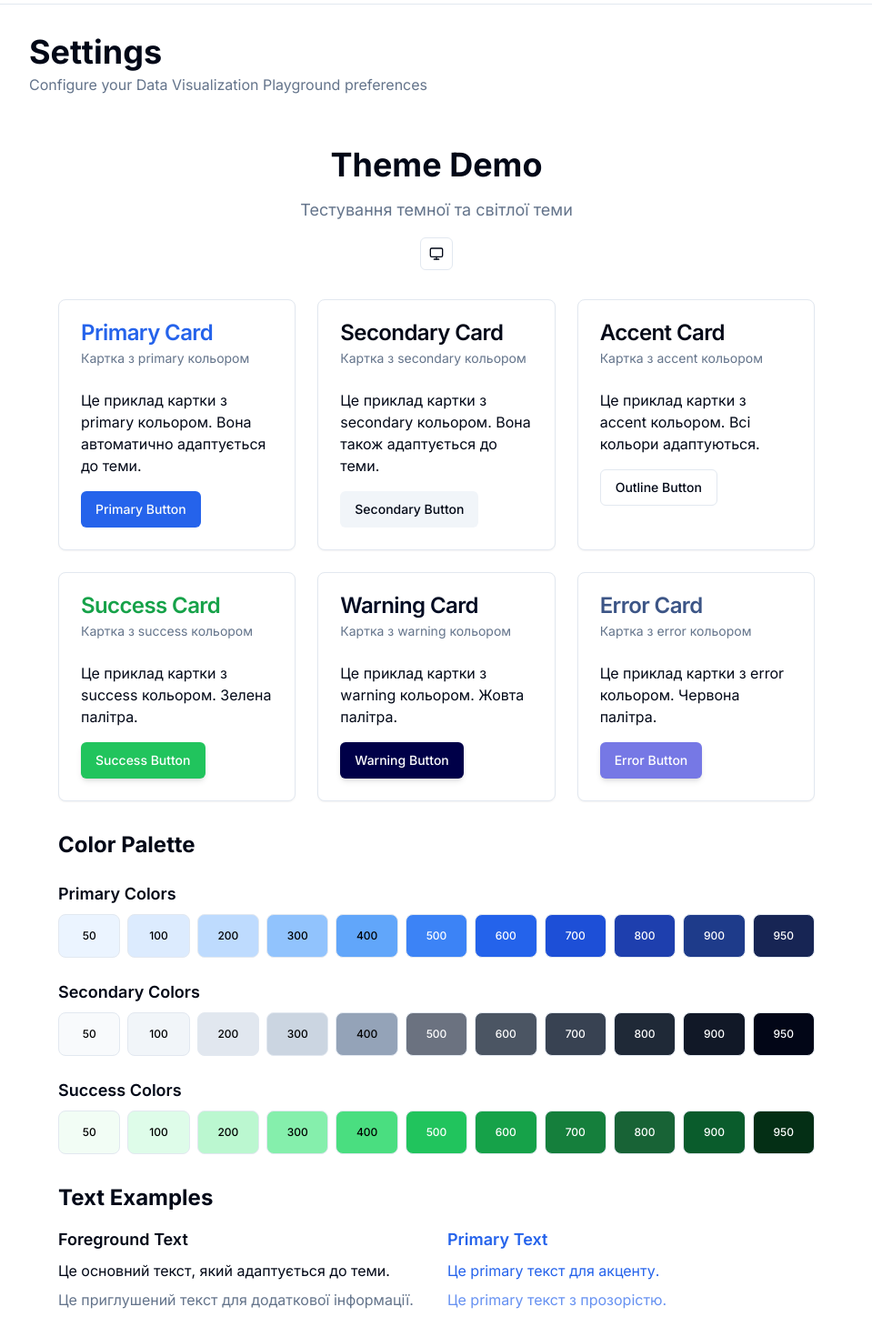
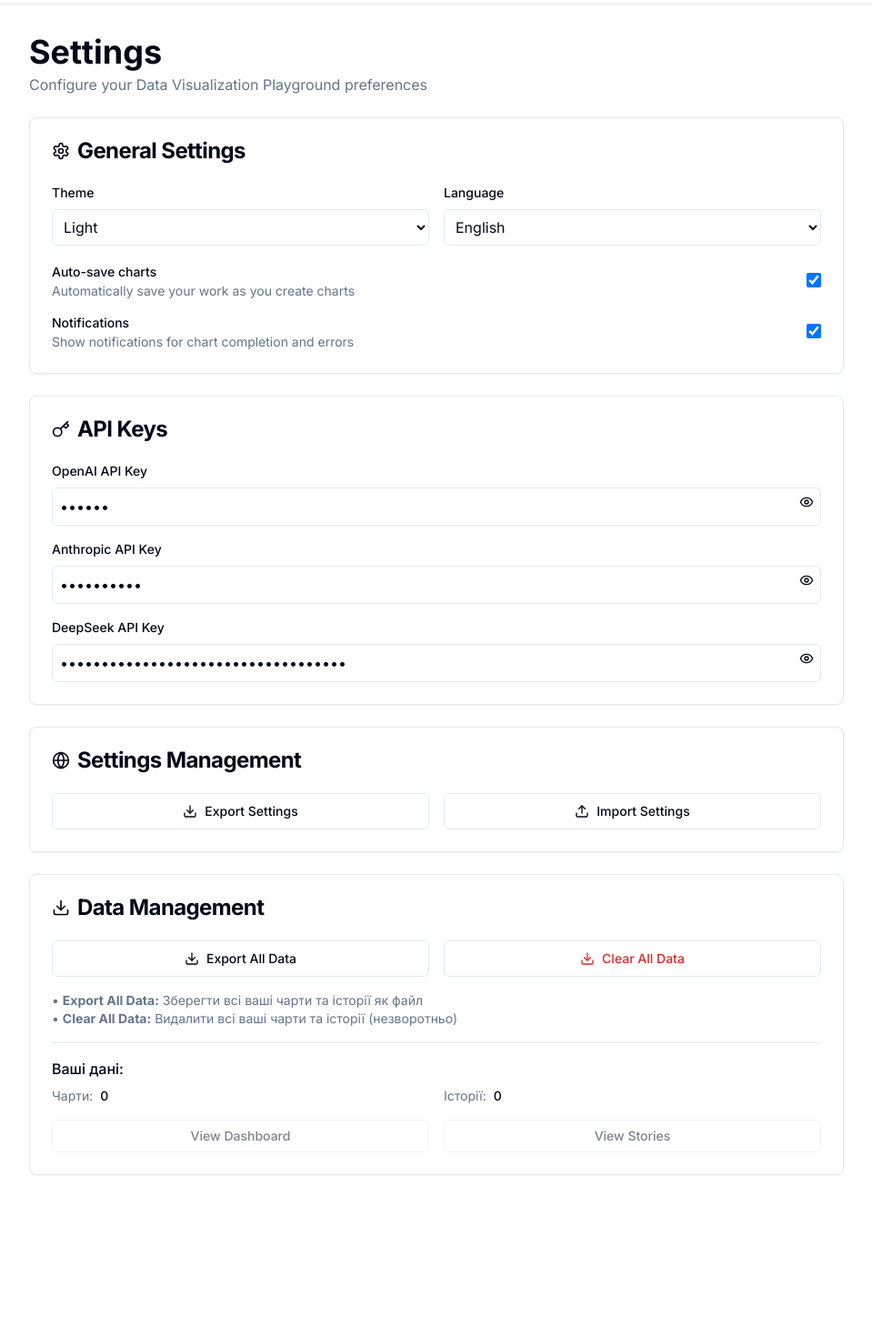
Before and after one commit to IlliaDol/Data-visualization-playground, a Next.js app: page /settings in a window 1280 px wide. Shown: the part 60-1530 px from the top of the page at 91% size, without its empty margins (160-1119 px from the left). After the commit the page ends 1384 px from the top, so only its background shows below. Built offline with nearby package versions, Linux system fonts and the light colour scheme.

Commit message:
Remove ThemeDemo component and clean up theme selection - Theme selection now only available in General Settings and header - Removed ThemeDemo from settings page - Deleted ThemeDemo.tsx component - Updated test page with simple content

```diff
--- a/app/import/page.tsx
+++ b/app/import/page.tsx
@@ -124,9 +124,9 @@ export default function ImportPage() {
           {importedData.length > 0 && (
             <div className="space-y-6">
               {/* Інформація про імпорт */}
-              <Card className="border-green-200 bg-green-50 dark:bg-green-950 dark:border-green-800">
+              <Card className="border-border bg-muted">
                 <CardHeader>
-                  <CardTitle className="flex items-center gap-2 text-green-800 dark:text-green-200">
+                                      <CardTitle className="flex items-center gap-2 text-foreground">
                     <CheckCircle className="h-5 w-5" />
                     Імпорт успішний
                   </CardTitle>
--- a/app/settings/page.tsx
+++ b/app/settings/page.tsx
@@ -4,7 +4,7 @@ import React, { useState, useEffect } from 'react'
 import { Button } from '@/components/ui/button'
 import { Card, CardContent, CardHeader, CardTitle } from '@/components/ui/card'
 import { Settings, Key, Globe, Download, Upload, Eye, EyeOff } from 'lucide-react'
-import { ThemeDemo } from '@/components/ThemeDemo'
+
 
 
 export default function SettingsPage() {
@@ -93,9 +93,6 @@ export default function SettingsPage() {
             Configure your Data Visualization Playground preferences
           </p>
         </div>
-
-                    {/* Theme Demo */}
-            <ThemeDemo />
 
 
 
--- a/app/test/page.tsx
+++ b/app/test/page.tsx
@@ -1,5 +1,10 @@
-import { ThemeDemo } from '@/components/ThemeDemo'
-
 export default function TestPage() {
-  return <ThemeDemo />
+  return (
+    <div className="container mx-auto p-8">
+      <h1 className="text-4xl font-bold text-foreground mb-4">Test Page</h1>
+      <p className="text-muted-foreground">
+        This is a test page for development purposes.
+      </p>
+    </div>
+  )
 }
--- a/components/AIAssistant.tsx
+++ b/components/AIAssistant.tsx
@@ -352,7 +352,7 @@ export function AIAssistant({ dataProfile, onChartSuggestion }: AIAssistantProps
         <CardContent className="flex-1 flex flex-col p-0">
           {/* Quick Actions */}
           {dataProfile && (
-            <div className="px-4 pb-3 border-b border-gray-100 dark:border-gray-700">
+            <div className="px-4 pb-3 border-b border-border">
               <div className="grid grid-cols-2 gap-2">
                 {QUICK_ACTIONS.map((action) => {
                   const Icon = action.icon
--- a/components/ChartBuilder.tsx
+++ b/components/ChartBuilder.tsx
@@ -380,7 +380,7 @@ export function ChartBuilder({ dataProfile, onChartCreated }: ChartBuilderProps)
                     className={`p-4 border rounded-lg text-left transition-colors ${
                       selectedChartType === type.id
                         ? 'border-primary bg-primary/10'
-                        : 'border-gray-200 dark:border-gray-700 hover:border-gray-300 dark:hover:border-gray-600'
+                        : 'border-border hover:border-border/60'
                     }`}
                   >
                     <Icon className="h-6 w-6 mb-2 text-blue-600 dark:text-blue-400" />
--- a/components/DataCleaner.tsx
+++ b/components/DataCleaner.tsx
@@ -292,7 +292,7 @@ export function DataCleaner({ data, onDataCleaned, onClose }: DataCleanerProps)
                 {cleanedData && (
                   <Card className="border-border bg-muted">
                     <CardContent className="pt-6">
-                      <div className="flex items-center gap-2 text-green-800 dark:text-green-200">
+                                              <div className="flex items-center gap-2 text-foreground">
                         <CheckCircle className="h-5 w-5" />
                         <span className="font-medium">Дані успішно очищено!</span>
                       </div>
--- a/components/ThemeDemo.tsx
+++ /dev/null
@@ -1,178 +0,0 @@
-'use client'
-
-import React from 'react'
-import { Card, CardContent, CardDescription, CardHeader, CardTitle } from '@/components/ui/card'
-import { Button } from '@/components/ui/button'
-import { ThemeToggle } from './ThemeToggle'
-
-export function ThemeDemo() {
-  return (
-    <div className="container mx-auto p-8 space-y-8">
-      <div className="text-center space-y-4">
-        <h1 className="text-4xl font-bold text-foreground">Theme Demo</h1>
-        <p className="text-muted-foreground text-lg">
-          Тестування темної та світлої теми
-        </p>
-        <div className="flex justify-center">
-          <ThemeToggle />
-        </div>
-      </div>
-
-      <div className="grid grid-cols-1 md:grid-cols-2 lg:grid-cols-3 gap-6">
-        {/* Primary Card */}
-        <Card className="card-hover">
-          <CardHeader>
-            <CardTitle className="text-primary">Primary Card</CardTitle>
-            <CardDescription>Картка з primary кольором</CardDescription>
-          </CardHeader>
-          <CardContent>
-            <p className="text-foreground">
-              Це приклад картки з primary кольором. Вона автоматично адаптується до теми.
-            </p>
-            <Button className="mt-4">Primary Button</Button>
-          </CardContent>
-        </Card>
-
-        {/* Secondary Card */}
-        <Card className="card-hover">
-          <CardHeader>
-            <CardTitle className="text-secondary-foreground">Secondary Card</CardTitle>
-            <CardDescription>Картка з secondary кольором</CardDescription>
-          </CardHeader>
-          <CardContent>
-            <p className="text-foreground">
-              Це приклад картки з secondary кольором. Вона також адаптується до теми.
-            </p>
-            <Button variant="secondary" className="mt-4">Secondary Button</Button>
-          </CardContent>
-        </Card>
-
-        {/* Accent Card */}
-        <Card className="card-hover">
-          <CardHeader>
-            <CardTitle className="text-accent-foreground">Accent Card</CardTitle>
-            <CardDescription>Картка з accent кольором</CardDescription>
-          </CardHeader>
-          <CardContent>
-            <p className="text-foreground">
-              Це приклад картки з accent кольором. Всі кольори адаптуються.
-            </p>
-            <Button variant="outline" className="mt-4">Outline Button</Button>
-          </CardContent>
-        </Card>
-
-        {/* Success Card */}
-        <Card className="card-hover">
-          <CardHeader>
-            <CardTitle className="text-success-600 dark:text-success-400">Success Card</CardTitle>
-            <CardDescription>Картка з success кольором</CardDescription>
-          </CardHeader>
-          <CardContent>
-            <p className="text-foreground">
-              Це приклад картки з success кольором. Зелена палітра.
-            </p>
-            <Button className="btn-success mt-4">Success Button</Button>
-          </CardContent>
-        </Card>
-
-        {/* Warning Card */}
-        <Card className="card-hover">
-          <CardHeader>
-            <CardTitle className="text-warning-600 dark:text-warning-400">Warning Card</CardTitle>
-            <CardDescription>Картка з warning кольором</CardDescription>
-          </CardHeader>
-          <CardContent>
-            <p className="text-foreground">
-              Це приклад картки з warning кольором. Жовта палітра.
-            </p>
-            <Button className="btn-warning mt-4">Warning Button</Button>
-          </CardContent>
-        </Card>
-
-        {/* Error Card */}
-        <Card className="card-hover">
-          <CardHeader>
-            <CardTitle className="text-error-600 dark:text-error-400">Error Card</CardTitle>
-            <CardDescription>Картка з error кольором</CardDescription>
-          </CardHeader>
-          <CardContent>
-            <p className="text-foreground">
-              Це приклад картки з error кольором. Червона палітра.
-            </p>
-            <Button className="btn-error mt-4">Error Button</Button>
-          </CardContent>
-        </Card>
-      </div>
-
-      {/* Color Palette Demo */}
-      <div className="space-y-6">
-        <h2 className="text-2xl font-bold text-foreground">Color Palette</h2>
-
-        {/* Primary Colors */}
-        <div className="space-y-2">
-          <h3 className="text-lg font-semibold text-foreground">Primary Colors</h3>
-          <div className="grid grid-cols-11 gap-2">
-            {[50, 100, 200, 300, 400, 500, 600, 700, 800, 900, 950].map((shade) => (
-              <div
-                key={shade}
-                className={`color-primary-${shade} h-12 rounded-lg border border-border flex items-center justify-center text-xs font-medium`}
-                style={{ color: shade >= 500 ? 'white' : 'black' }}
-              >
-                {shade}
-              </div>
-            ))}
-          </div>
-        </div>
-
-        {/* Secondary Colors */}
-        <div className="space-y-2">
-          <h3 className="text-lg font-semibold text-foreground">Secondary Colors</h3>
-          <div className="grid grid-cols-11 gap-2">
-            {[50, 100, 200, 300, 400, 500, 600, 700, 800, 900, 950].map((shade) => (
-              <div
-                key={shade}
-                className={`color-secondary-${shade} h-12 rounded-lg border border-border flex items-center justify-center text-xs font-medium`}
-                style={{ color: shade >= 500 ? 'white' : 'black' }}
-              >
-                {shade}
-              </div>
-            ))}
-          </div>
-        </div>
-
-        {/* Success Colors */}
-        <div className="space-y-2">
-          <h3 className="text-lg font-semibold text-foreground">Success Colors</h3>
-          <div className="grid grid-cols-11 gap-2">
-            {[50, 100, 200, 300, 400, 500, 600, 700, 800, 900, 950].map((shade) => (
-              <div
-                key={shade}
-                className={`color-success-${shade} h-12 rounded-lg border border-border flex items-center justify-center text-xs font-medium`}
-                style={{ color: shade >= 500 ? 'white' : 'black' }}
-              >
-                {shade}
-              </div>
-            ))}
-          </div>
-        </div>
-      </div>
-
-      {/* Text Examples */}
-      <div className="space-y-4">
-        <h2 className="text-2xl font-bold text-foreground">Text Examples</h2>
-        <div className="grid grid-cols-1 md:grid-cols-2 gap-6">
-          <div className="space-y-2">
-            <h3 className="text-lg font-semibold text-foreground">Foreground Text</h3>
-            <p className="text-foreground">Це основний текст, який адаптується до теми.</p>
-            <p className="text-muted-foreground">Це приглушений текст для додаткової інформації.</p>
-          </div>
-          <div className="space-y-2">
-            <h3 className="text-lg font-semibold text-primary">Primary Text</h3>
-            <p className="text-primary">Це primary текст для акценту.</p>
-            <p className="text-primary/70">Це primary текст з прозорістю.</p>
-          </div>
-        </div>
-      </div>
-    </div>
-  )
-}
```
Also changed, not shown: app/stories/page.tsx (+15 -15 lines), components/AIAgent.tsx (+7 -7 lines), components/Dashboard.tsx (+25 -25 lines).
